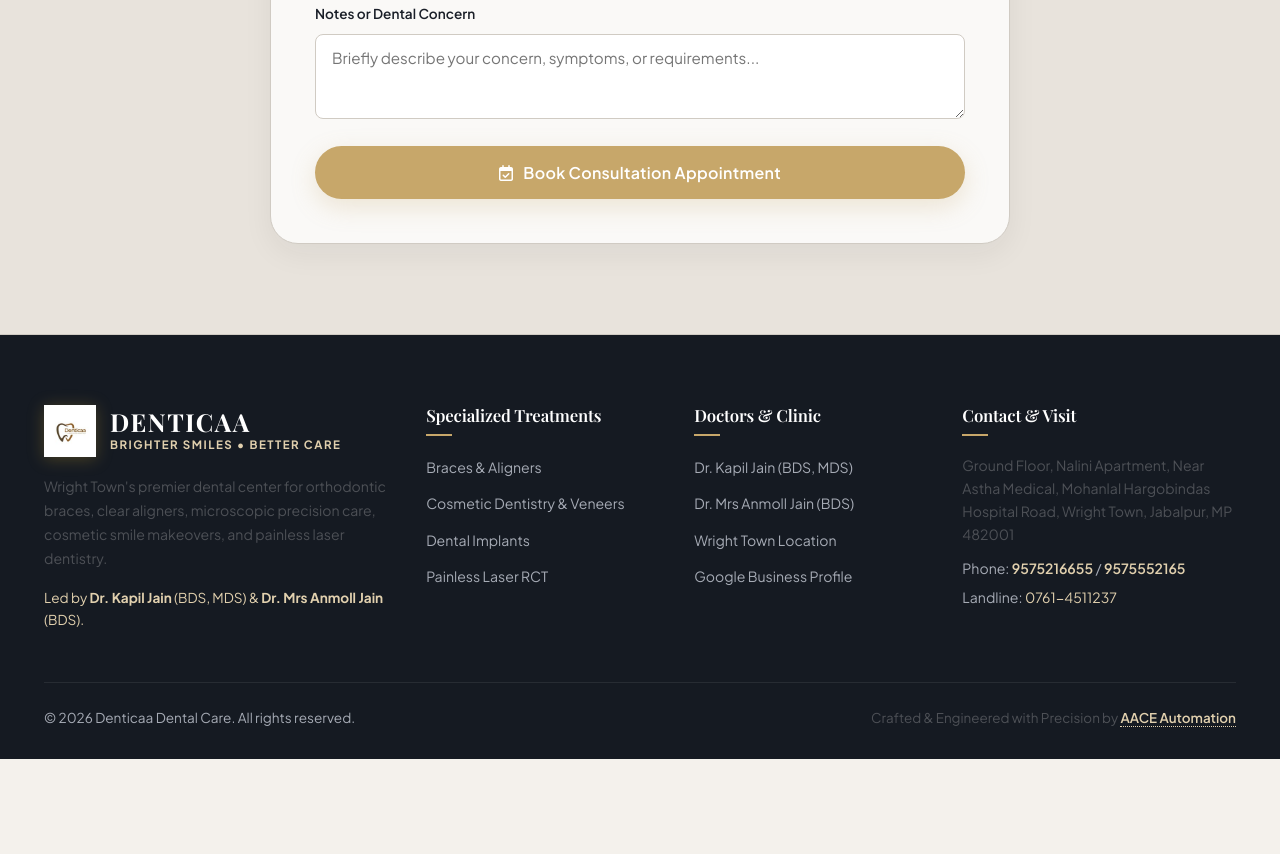
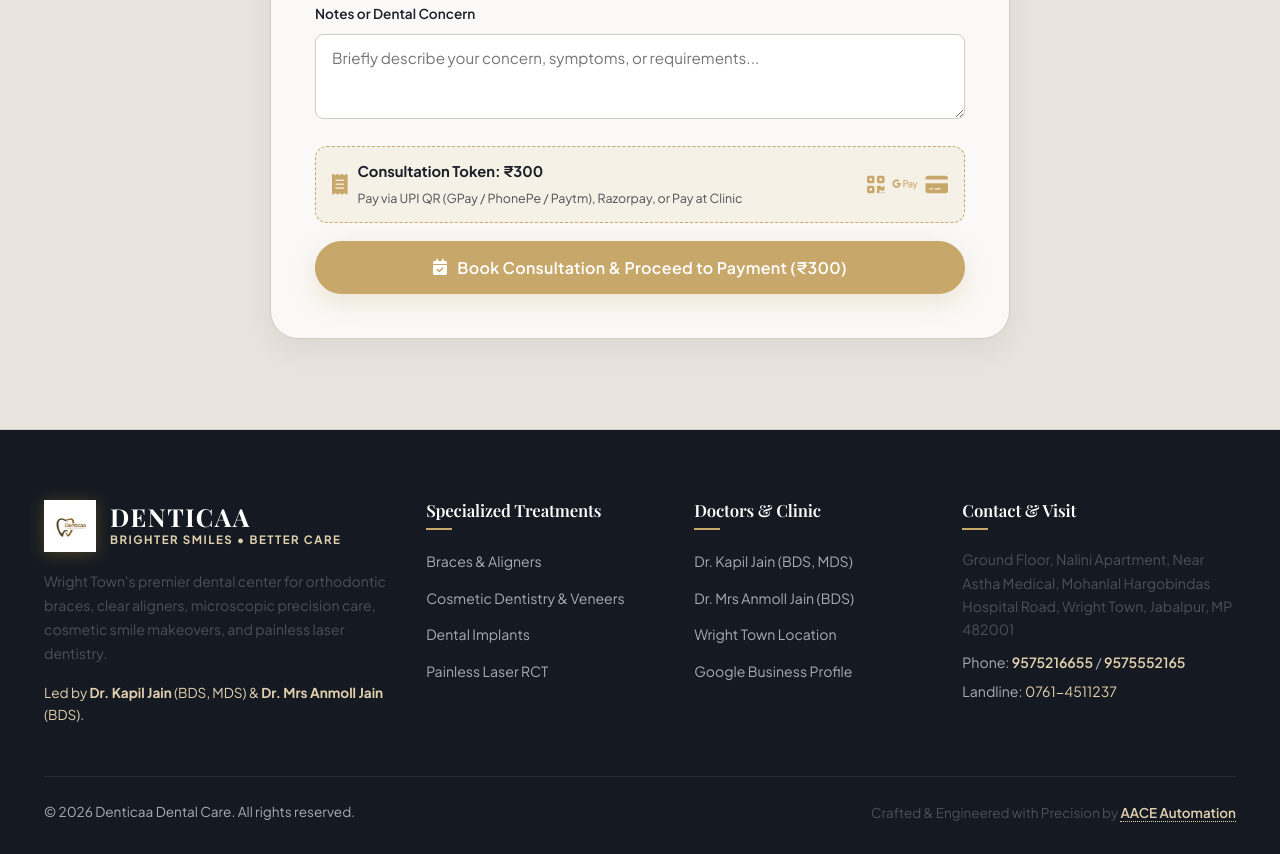
Before and after one commit to Gaganmehra147/denticaa-demo, a plain HTML site: page index.html in a window 1280 px wide. Shown: the part 8110-8964 px from the top of the page. Before the commit the page ends 8869 px from the top, so only its background shows below. Drawn offline with nearby package versions, Linux system fonts and the light colour scheme; a web font is replaced by a local one.

Commit message:
Add booking consultation fee badge and cache buster v2.5 for instant payment portal activation

```diff
--- a/index.html
+++ b/index.html
@@ -1024,8 +1024,23 @@
             <textarea id="patientMessage" class="form-control" rows="3" placeholder="Briefly describe your concern, symptoms, or requirements..."></textarea>
           </div>
 
+          <div style="background: rgba(197, 155, 39, 0.08); border: 1px dashed var(--gold-primary); border-radius: 12px; padding: 12px 16px; margin-bottom: 18px; display: flex; align-items: center; justify-content: space-between; flex-wrap: wrap; gap: 8px;">
+            <div style="display: flex; align-items: center; gap: 10px;">
+              <span style="font-size: 1.3rem; color: var(--gold-primary);"><i class="fa-solid fa-receipt"></i></span>
+              <div style="text-align: left;">
+                <span style="font-weight: 700; font-size: 0.92rem; color: var(--text-dark); display: block;">Consultation Token: ₹300</span>
+                <span style="font-size: 0.78rem; color: var(--text-muted);">Pay via UPI QR (GPay / PhonePe / Paytm), Razorpay, or Pay at Clinic</span>
+              </div>
+            </div>
+            <div style="display: flex; gap: 8px; font-size: 1.25rem; color: var(--gold-primary);">
+              <i class="fa-solid fa-qrcode" title="Instant UPI QR"></i>
+              <i class="fa-brands fa-google-pay" title="Google Pay"></i>
+              <i class="fa-solid fa-credit-card" title="Card / NetBanking"></i>
+            </div>
+          </div>
+
           <button type="submit" class="btn btn-gold btn-lg" style="width: 100%;">
-            <i class="fa-regular fa-calendar-check"></i> Book Consultation Appointment
+            <i class="fa-solid fa-calendar-check"></i> Book Consultation & Proceed to Payment (₹300)
           </button>
         </form>
       </div>
@@ -1115,9 +1130,9 @@
   </div>
 
   <script src="https://checkout.razorpay.com/v1/checkout.js"></script>
-  <script src="js/crm-store.js"></script>
-  <script src="js/main.js"></script>
-  <script src="js/before-after.js"></script>
-  <script src="js/chatbot.js"></script>
+  <script src="js/crm-store.js?v=2.5"></script>
+  <script src="js/main.js?v=2.5"></script>
+  <script src="js/before-after.js?v=2.5"></script>
+  <script src="js/chatbot.js?v=2.5"></script>
 </body>
 </html>
```
